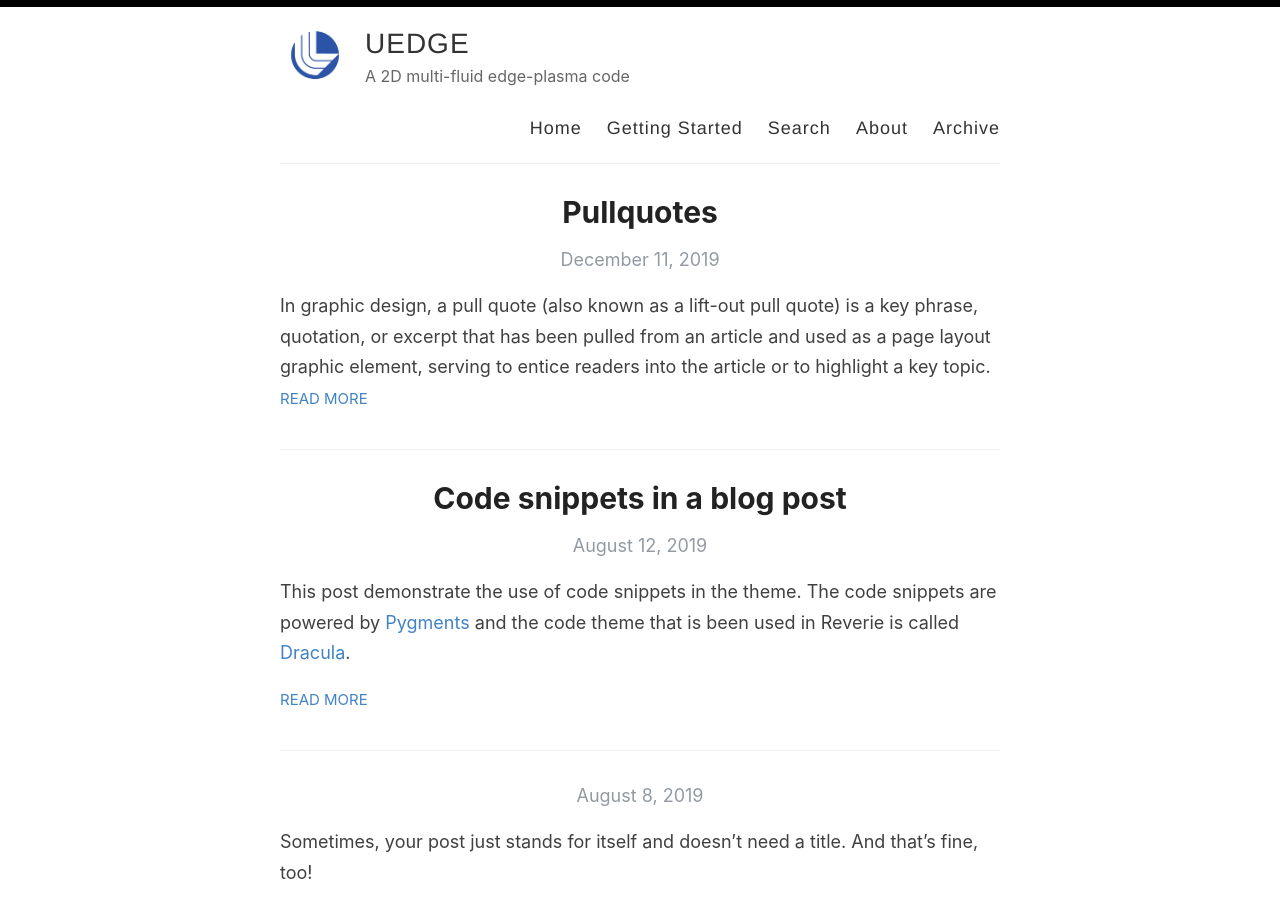
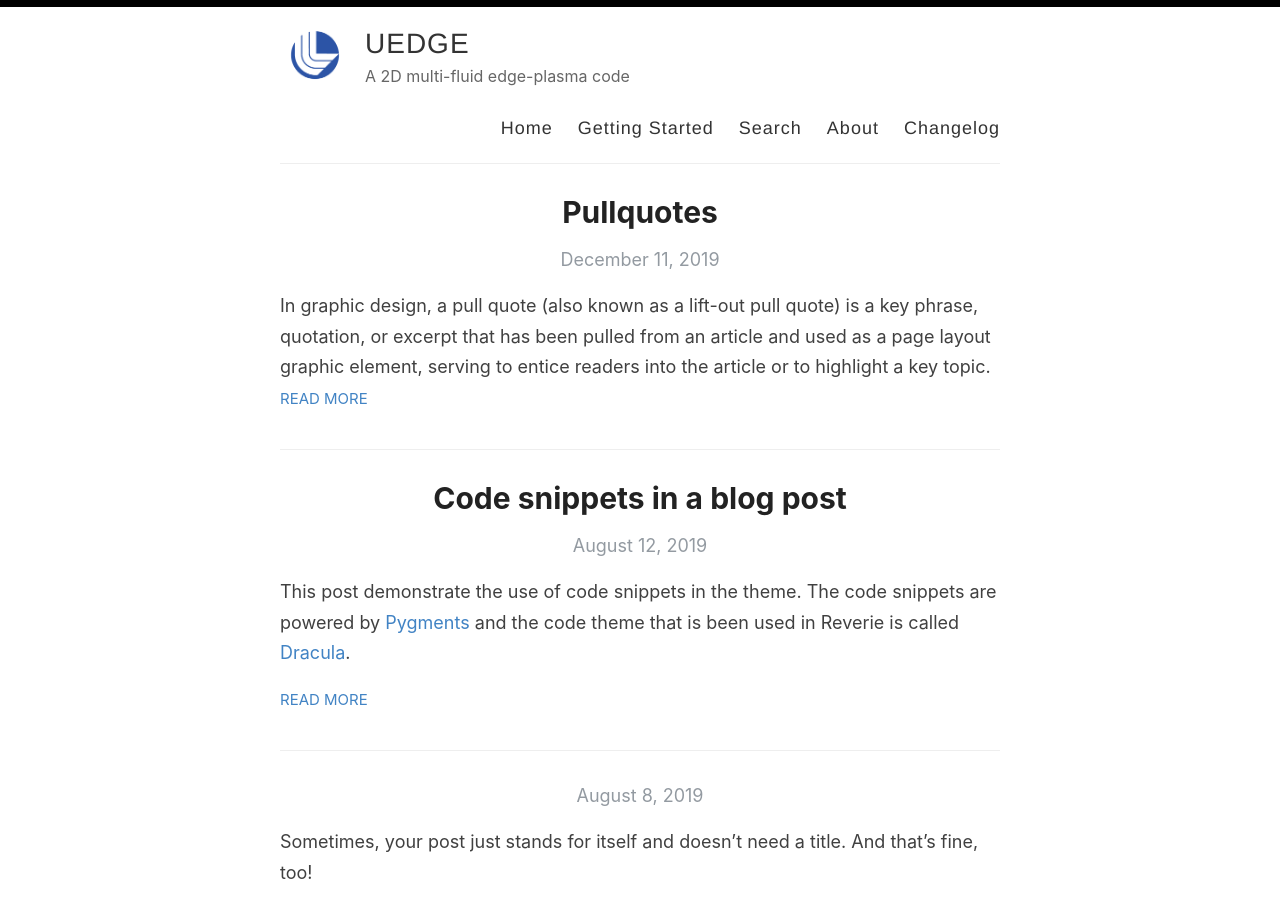
Before and after one commit to LLNL/UEDGE, a Jekyll site: the page built from index.html, in a window 1280 px wide and 900 px high. Built offline with Jekyll 4.4.1, drawn with Linux system fonts in a browser that asks for light colours; the list of posts is cut into pages by our own code.

Commit message:
Adds changelog to nav

```diff
--- a/_layouts/default.html
+++ b/_layouts/default.html
@@ -32,7 +32,7 @@
               <a href="{{ site.baseurl }}/getting-started">Getting Started</a>
               <a href="{{ site.baseurl }}/search">Search</a>
               <a href="{{ site.baseurl }}/about">About</a>
-              <a href="{{ site.baseurl }}/archive">Archive</a>
+              <a href="{{ site.baseurl }}/changelog">Changelog</a>
             </nav>
           </header>
         </div>
```
